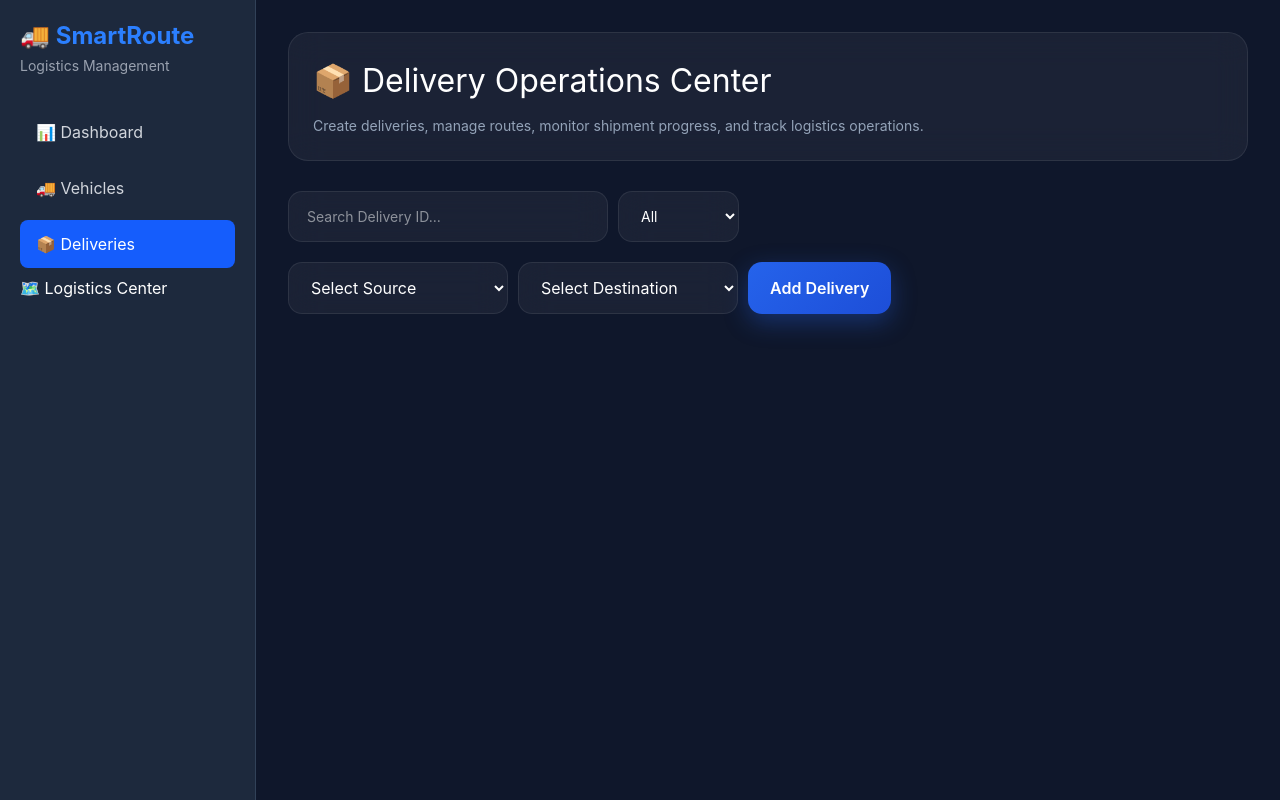
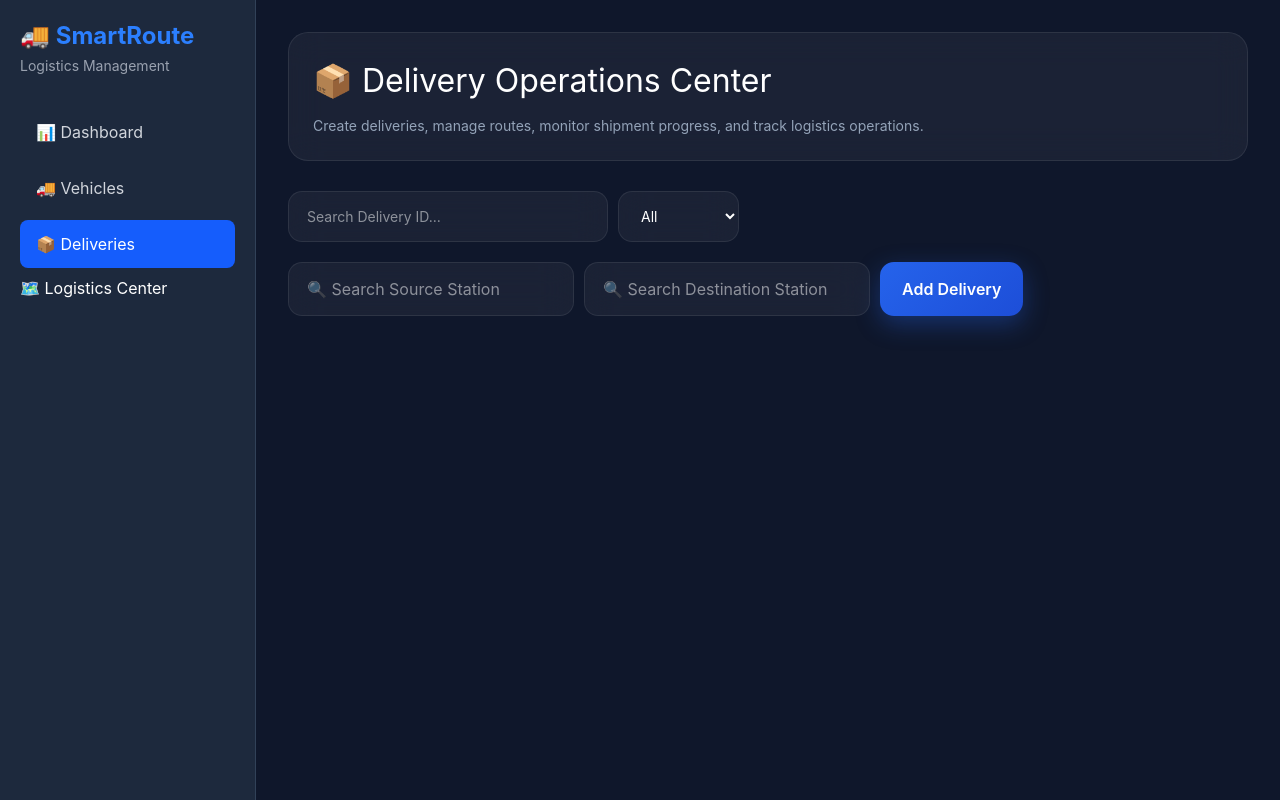
Before and after one commit to harshskarki/SmartRoute-Logistics-Management-System, a React (Vite) app: page /deliveries in a window 1280 px wide. Built offline with nearby package versions, Linux system fonts and the light colour scheme.

Commit message:
Complete Phase 5.11.4 Better Station Selectors

```diff
--- a/src/pages/Deliveries.jsx
+++ b/src/pages/Deliveries.jsx
@@ -312,11 +312,13 @@ return prev;
           flexWrap: "wrap",
         }}
       >
-        <select
+        <input
+          list="sourceStations"
           value={source}
           onChange={(e) =>
             setSource(e.target.value)
           }
+          placeholder="🔍 Search Source Station"
           style={{
             padding: "14px 18px",
             borderRadius: "14px",
@@ -326,38 +328,26 @@ return prev;
             color: "white",
             border:
               "1px solid rgba(255,255,255,0.08)",
-            minWidth: "220px",
+            minWidth: "260px",
           }}
-        >
-          <option
-            value=""
-            style={{
-              background: "#0f172a",
-              color: "white",
-            }}
-          >
-            Select Source
-          </option>
+        />
 
+        <datalist id="sourceStations">
           {stations.map((station) => (
             <option
               key={station}
               value={station}
-              style={{
-                background: "#0f172a",
-                color: "white",
-              }}
-            >
-              {station}
-            </option>
+            />
           ))}
-        </select>
+        </datalist>
 
-        <select
+        <input
+          list="destinationStations"
           value={destination}
           onChange={(e) =>
             setDestination(e.target.value)
           }
+          placeholder="🔍 Search Destination Station"
           style={{
             padding: "14px 18px",
             borderRadius: "14px",
@@ -367,32 +357,18 @@ return prev;
             color: "white",
             border:
               "1px solid rgba(255,255,255,0.08)",
-            minWidth: "220px",
+            minWidth: "260px",
           }}
-        >
-          <option
-            value=""
-            style={{
-              background: "#0f172a",
-              color: "white",
-            }}
-          >
-            Select Destination
-          </option>
+        />
 
+        <datalist id="destinationStations">
           {stations.map((station) => (
             <option
               key={station}
               value={station}
-              style={{
-                background: "#0f172a",
-                color: "white",
-              }}
-            >
-              {station}
-            </option>
+            />
           ))}
-        </select>
+        </datalist>
 
         <button
           onClick={addDelivery}
```
